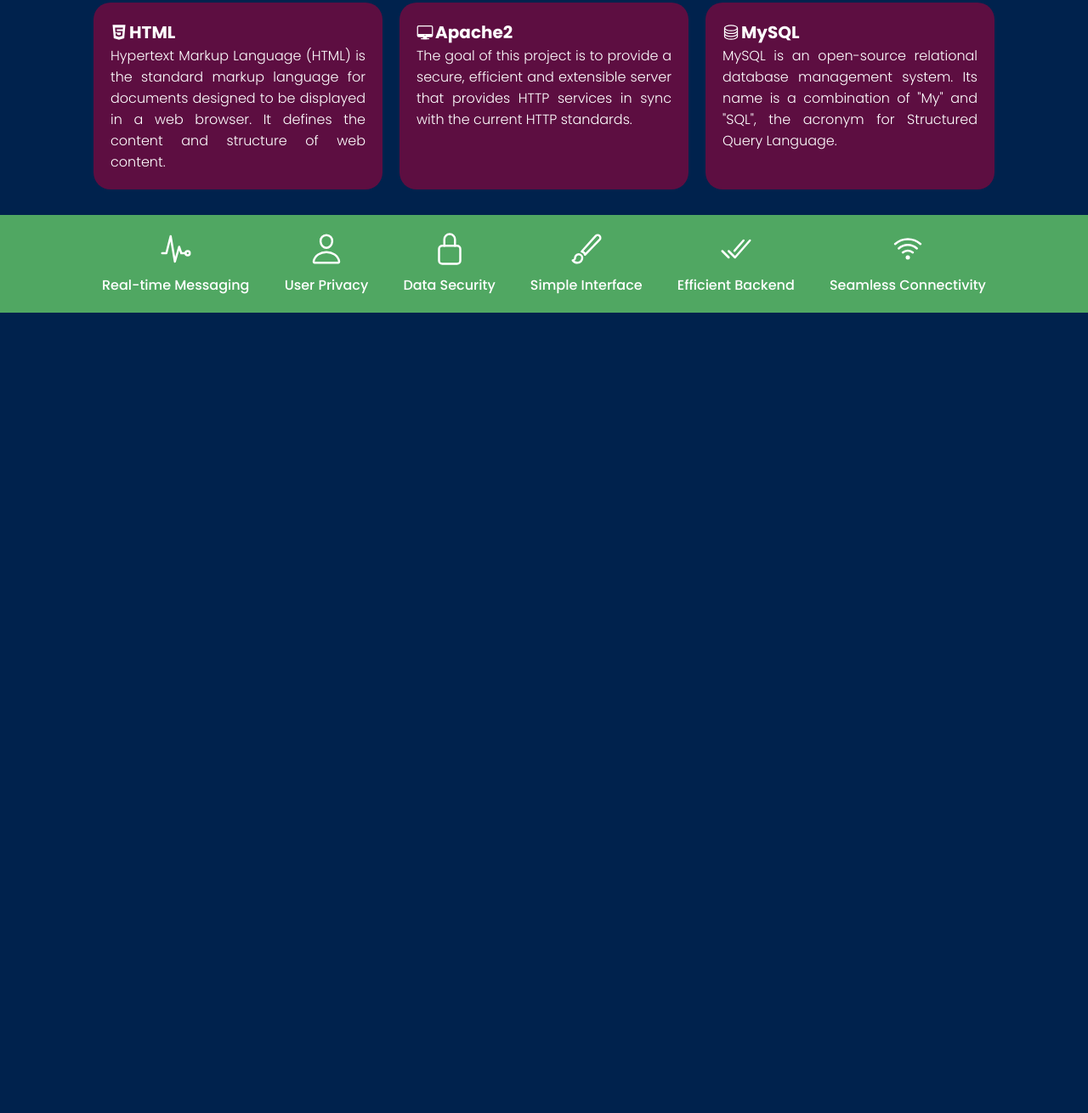
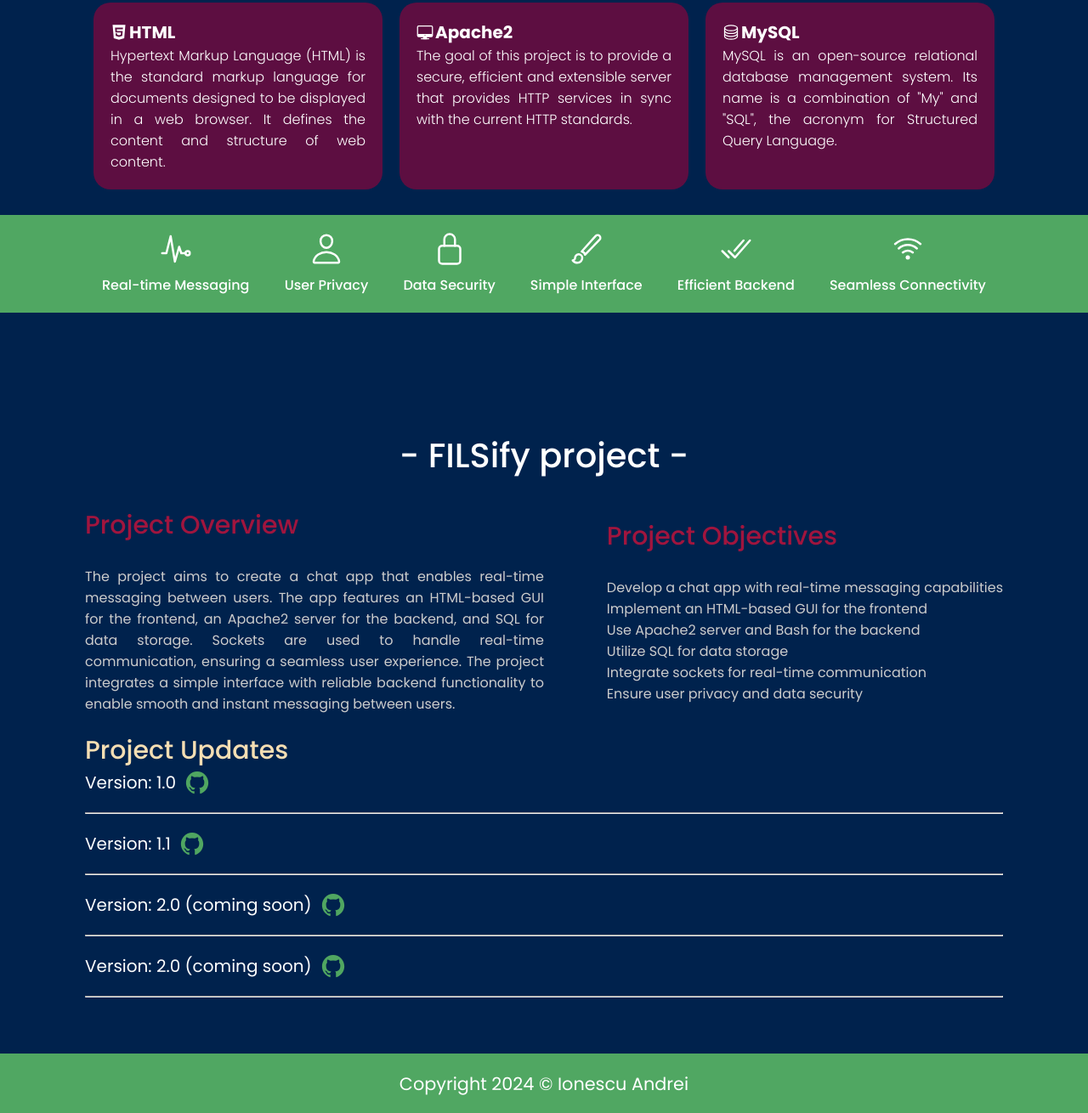
Before and after one commit to ionescuaandrei/OS-HW, a plain HTML site: page index.html in a window 1280 px wide. Shown: the part 1960-3270 px from the top of the page at 85% size. Before the commit the page ends 2400 px from the top, so only its background shows below. Drawn offline with nearby package versions, Linux system fonts and the light colour scheme.

Commit message:
website finished

```diff
--- a/index.html
+++ b/index.html
@@ -80,7 +80,7 @@
 
                 </div>
         </section>
-        <div id="tehnologies">
+        <section id="tehnologies">
             <h3>- Tehnologies -</h3>
             <div class="tehnologies-wrapper">
                 <div class="technologies-container">
@@ -153,6 +153,71 @@
                         <p>Seamless Connectivity</p>
                     </div>
                 </div>
+            </div>
+        </section>
+        <article id="project">
+            <h3>- FILSify project -</h3>
+            <div class="project-wrapper">
+                <div class="project-content">
+                    <div class="overview">
+                        <h4>Project Overview</h4>
+                        <br>
+                        <p>
+                            The project aims to create a chat app that enables real-time messaging between users. The app features an HTML-based GUI for the frontend, an Apache2 server for the backend, and SQL for data storage. Sockets are used to handle real-time communication, ensuring a seamless user experience. The project integrates a simple interface with reliable backend functionality to enable smooth and instant messaging between users.
+                        </p>
+                    </div>
+                    <div class="objectives">
+                        <h4>Project Objectives</h4>
+                        <br>
+                        <ul>
+                            <li>Develop a chat app with real-time messaging capabilities</li>
+                            <li>Implement an HTML-based GUI for the frontend</li>
+                            <li>Use Apache2 server and Bash for the backend</li>
+                            <li>Utilize SQL for data storage</li>
+                            <li>Integrate sockets for real-time communication</li>
+                            <li>Ensure user privacy and data security</li>
+                        </ul>
+                    </div>
+                </div>
+                <div id="updates">
+                    <h4>Project Updates</h4>
+                    <div class="updates">
+                        <div class="version">
+                            <p>Version: 1.0</p>
+                            <a href="https://github.com/ionescuaandrei/OS-HW/tree/702a415feed0c9db477f3885e50b1a852c4c5436">
+                                <ion-icon name="logo-github"></ion-icon>
+                            </a>
+                        </div>
+                        <hr style="width: 100%;">
+                        <div class="version">
+                            <p>Version: 1.1</p>
+                            <a href="">
+                                <ion-icon name="logo-github"></ion-icon>
+                            </a>
+                        </div>
+                        <hr style="width: 100%;">
+                        <div class="version">
+                            <p>Version: 2.0 (coming soon)</p>
+                            <a href="">
+                                <ion-icon name="logo-github"></ion-icon>
+                            </a>
+                        </div>
+                        <hr style="width: 100%;">
+                        <div class="version">
+                            <p>Version: 2.0 (coming soon)</p>
+                            <a href="">
+                                <ion-icon name="logo-github"></ion-icon>
+                            </a>
+                        </div>
+                        <hr style="width: 100%;">
+                    </div>
+                </div>
+            </div>
+        </article>
+        <footer>
+            <span>Copyright 2024 &copy; Ionescu Andrei</span>
+        </footer>
+
     </body>
     <script type="module" src="https://unpkg.com/ionicons@7.1.0/dist/ionicons/ionicons.esm.js"></script>
     <script nomodule src="https://unpkg.com/ionicons@7.1.0/dist/ionicons/ionicons.js"></script>
--- a/style.css
+++ b/style.css
@@ -280,3 +280,99 @@ ul.navbar-list{
 .feature ion-icon{
     font-size: 40px;
 }
+
+/* Project */
+
+#project{
+    height: 100vh;
+    display: flex;
+    align-items: center;
+    justify-content: center;
+    gap: 30px;
+    flex-direction: column;
+    margin: 0 100px;
+}
+
+#project h3{
+    font-size: 40px;
+    text-align: center;
+    color: #fff;
+    font-weight: 500;
+    margin: 0 100px;
+}
+
+.project-content{
+    display: flex;
+    align-items: center;
+    justify-content: space-between;
+    color: #ccc;
+}
+
+.overview{
+    width: 50%;
+    text-align: justify;
+}
+
+.overview h4{
+    font-size: 30px;
+    font-weight: 500;
+    color: var(--dark-red);
+}
+
+.objectives h4{
+    font-size: 30px;
+    font-weight: 500;
+    color: var(--dark-red);
+}
+
+#updates{
+    color: #fff;
+}
+
+#updates h4{
+    margin-top: 20px;
+    font-size: 30px;
+    font-weight: 500;
+    color: wheat;
+}
+
+.updates{
+    display: flex;
+    align-items: flex-start;
+    justify-content: center;
+    gap: 20px;
+    flex-direction: column;
+}
+
+.version{
+    display: flex;
+    align-items: center;
+    justify-content: center;
+    font-size: 20px;
+    gap: 10px;
+}
+
+.version a{
+    display: flex;
+    align-items: center;
+    justify-content: center;
+}
+
+.version ion-icon{
+    color: var(--accent);
+    font-size: 30px;
+}
+
+footer{
+    height: 70px;
+    display: flex;
+    align-items: center;
+    justify-content: center;
+    background: var(--accent);
+    color: #fff;
+}
+
+footer span{
+    font-size: 1.3rem;
+    font-weight: 400;
+}
```
